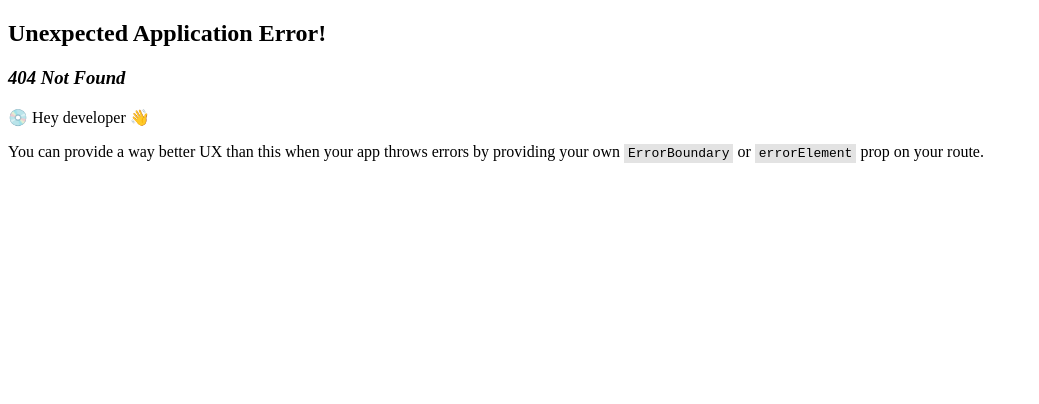
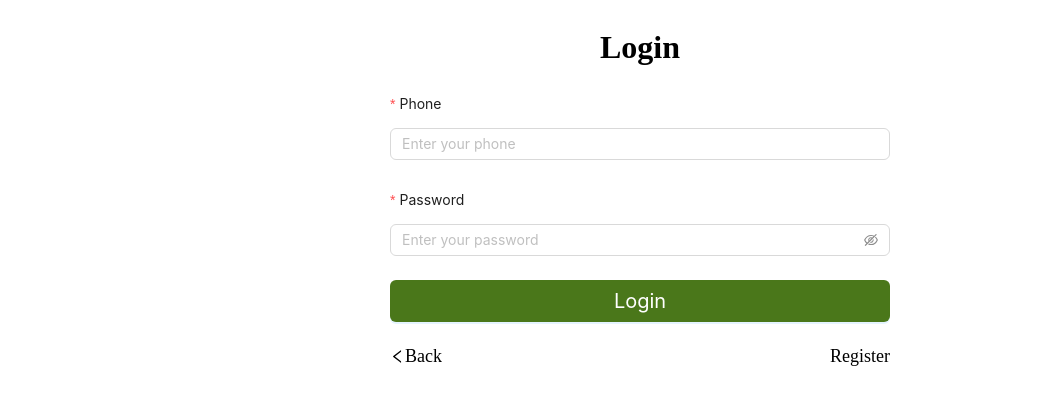
Before and after one commit to khanh173570/FE_AMAZING, a React (Vite) app: page /login in a window 1280 px wide. Before the commit this address had no page. Shown: the top 404 px of the page, without its empty margins (0-1039 px from the left). Built offline with nearby package versions, Linux system fonts and the light colour scheme.

Commit message:
tải thư viện ant design, react toastify, axios; done chức năng login

```diff
--- a/package.json
+++ b/package.json
@@ -10,9 +10,13 @@
     "preview": "vite preview"
   },
   "dependencies": {
+    "antd": "^5.20.6",
+    "axios": "^1.7.7",
     "react": "^18.3.1",
     "react-dom": "^18.3.1",
-    "react-router-dom": "^6.26.2"
+    "react-router-dom": "^6.26.2",
+    "react-toastify": "^10.0.5",
+    "sass": "^1.79.1"
   },
   "devDependencies": {
     "@eslint/js": "^9.9.0",
--- /dev/null
+++ b/src/components/authen/index.jsx
@@ -0,0 +1,68 @@
+import { Form, Input } from "antd";
+import { useForm } from "antd/es/form/Form";
+import "./index.scss";
+import axios from "axios";
+import { Link, useNavigate } from "react-router-dom";
+import { toast } from "react-toastify";
+import { LeftOutlined } from "@ant-design/icons";
+
+// eslint-disable-next-line react/prop-types
+function Authen({ title, formItems, back, register }) {
+  const [form] = useForm();
+  const navigate = useNavigate();
+
+  const handleFinish = async (values) => {
+    console.log(values);
+
+    if (title === "Login") {
+      const response = await axios.get("https://6692a166346eeafcf46da14d.mockapi.io/account");
+      console.log(response.data);
+
+      const accounts = response.data;
+
+      const matchedAccount = accounts.find(
+        (account) => account.phone === values.phone && account.password === values.password
+      );
+
+      console.log("Account: ", matchedAccount);
+
+      if (matchedAccount) {
+        if (matchedAccount.role === "admin") {
+          localStorage.setItem("account", JSON.stringify(matchedAccount));
+          toast.success("Login successfully");
+          navigate("/admins");
+        } else if (matchedAccount.role === "user") {
+          localStorage.setItem("account", JSON.stringify(matchedAccount));
+          toast.success("Login successfully");
+          navigate("/");
+        }
+      } else {
+        toast.error("Invalid phone or password!");
+      }
+    }
+  };
+  return (
+    <div className="Authen">
+      <div className="Authen__layout">
+        <h1 className="Authen__title">{title}</h1>
+        <Form form={form} labelCol={{ span: 24 }} onFinish={handleFinish}>
+          <Form.Item name="id" label="id" hidden>
+            <Input />
+          </Form.Item>
+          {formItems}
+        </Form>
+        <div className="Authen__navigate">
+          <Link to="/">
+            <span>
+              <LeftOutlined className="Authen__icon" />
+            </span>
+            {back}
+          </Link>
+          <Link to="/register">{register}</Link>
+        </div>
+      </div>
+    </div>
+  );
+}
+
+export default Authen;
--- /dev/null
+++ b/src/components/authen/index.scss
@@ -0,0 +1,43 @@
+.Authen {
+  display: flex;
+  justify-content: center;
+  align-items: center;
+
+  &__title {
+    display: flex;
+    justify-content: center;
+    align-items: center;
+  }
+
+  a {
+    text-decoration: none;
+    color: #000;
+    font-size: 18px;
+    position: relative;
+
+    &::after {
+      content: "";
+      display: block;
+      width: 0;
+      height: 2px;
+      background-color: #000;
+      transition: width 0.3s;
+      position: absolute;
+      bottom: -3px;
+      left: 0;
+    }
+
+    &:hover::after {
+      width: 100%;
+    }
+  }
+
+  &__icon {
+    font-size: 15px;
+  }
+
+  &__navigate {
+    display: flex;
+    justify-content: space-between;
+  }
+}
--- a/src/main.jsx
+++ b/src/main.jsx
@@ -1,9 +1,12 @@
 import { StrictMode } from "react";
 import { createRoot } from "react-dom/client";
 import App from "./App.jsx";
+import { ToastContainer } from "react-toastify";
+import "react-toastify/dist/ReactToastify.css";
 
 createRoot(document.getElementById("root")).render(
   <StrictMode>
     <App />
+    <ToastContainer />
   </StrictMode>
 );
--- /dev/null
+++ b/src/pages/login/index.jsx
@@ -0,0 +1,48 @@
+import { Button, Form, Input } from "antd";
+import Authen from "../../components/authen";
+import "./index.scss";
+
+function Login() {
+  const formItems = (
+    <>
+      <Form.Item
+        name="phone"
+        label="Phone"
+        rules={[
+          {
+            required: true,
+            message: "Please enter phone!",
+          },
+        ]}
+        style={{ width: "500px" }}
+      >
+        <Input placeholder="Enter your phone" />
+      </Form.Item>
+      <Form.Item
+        name="password"
+        label="Password"
+        rules={[
+          {
+            required: true,
+            message: "Please enter password!",
+          },
+        ]}
+        style={{ width: "500px" }}
+      >
+        <Input.Password placeholder="Enter your password" />
+      </Form.Item>
+      <Form.Item>
+        <Button type="primary" htmlType="submit">
+          Login
+        </Button>
+      </Form.Item>
+    </>
+  );
+  return (
+    <div className="Login">
+      <Authen title="Login" formItems={formItems} back="Back" register="Register" />
+    </div>
+  );
+}
+
+export default Login;
--- /dev/null
+++ b/src/pages/login/index.scss
@@ -0,0 +1,9 @@
+.Login {
+  Button {
+    width: 500px;
+    background-color: #4a771a;
+    color: #fff;
+    padding: 20px 0px;
+    font-size: 20px;
+  }
+}
```
Also changed, not shown: src/App.jsx (+10 -0 lines), 1 other file (tests, documents, lock files or other folders).
